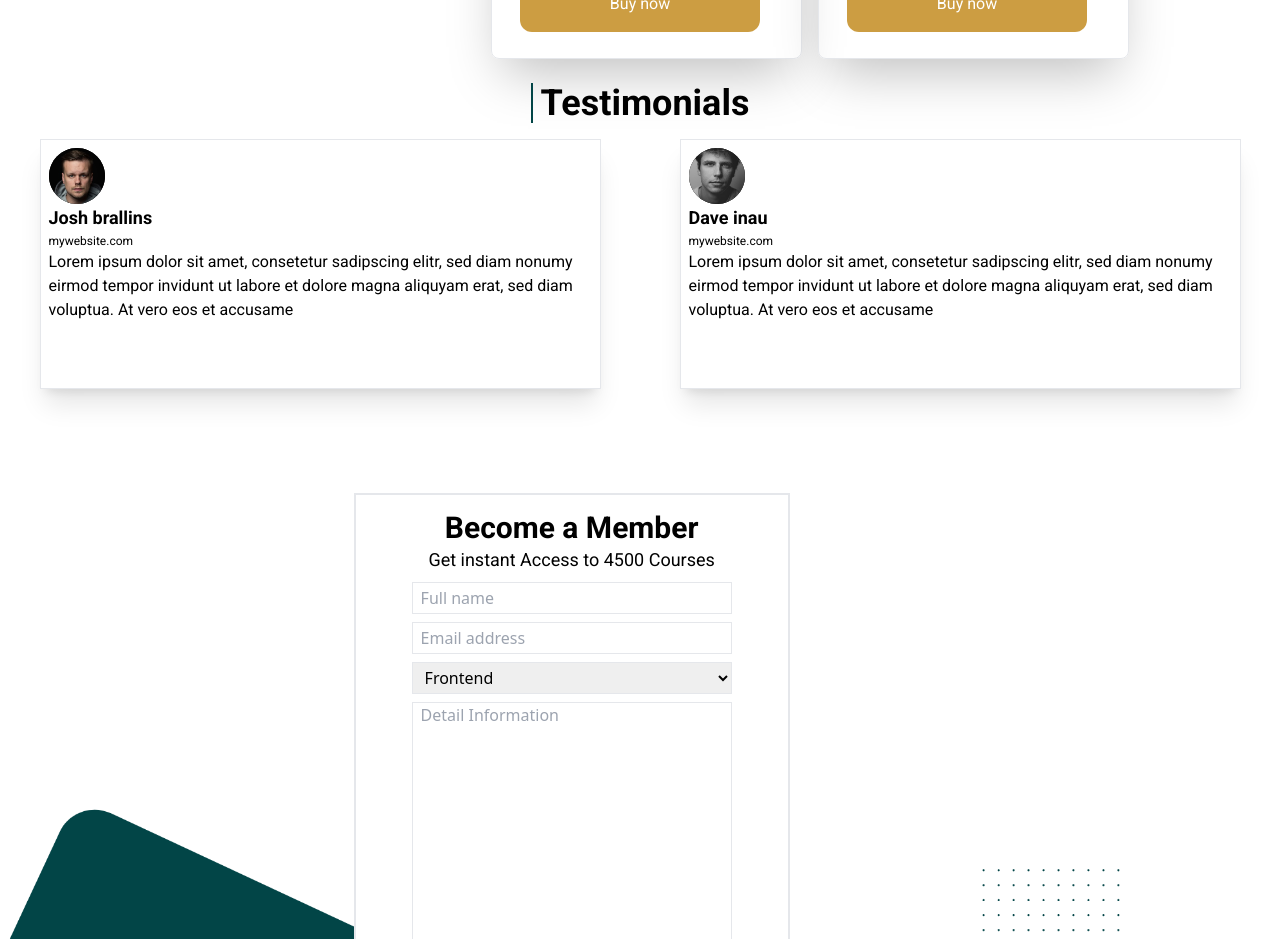
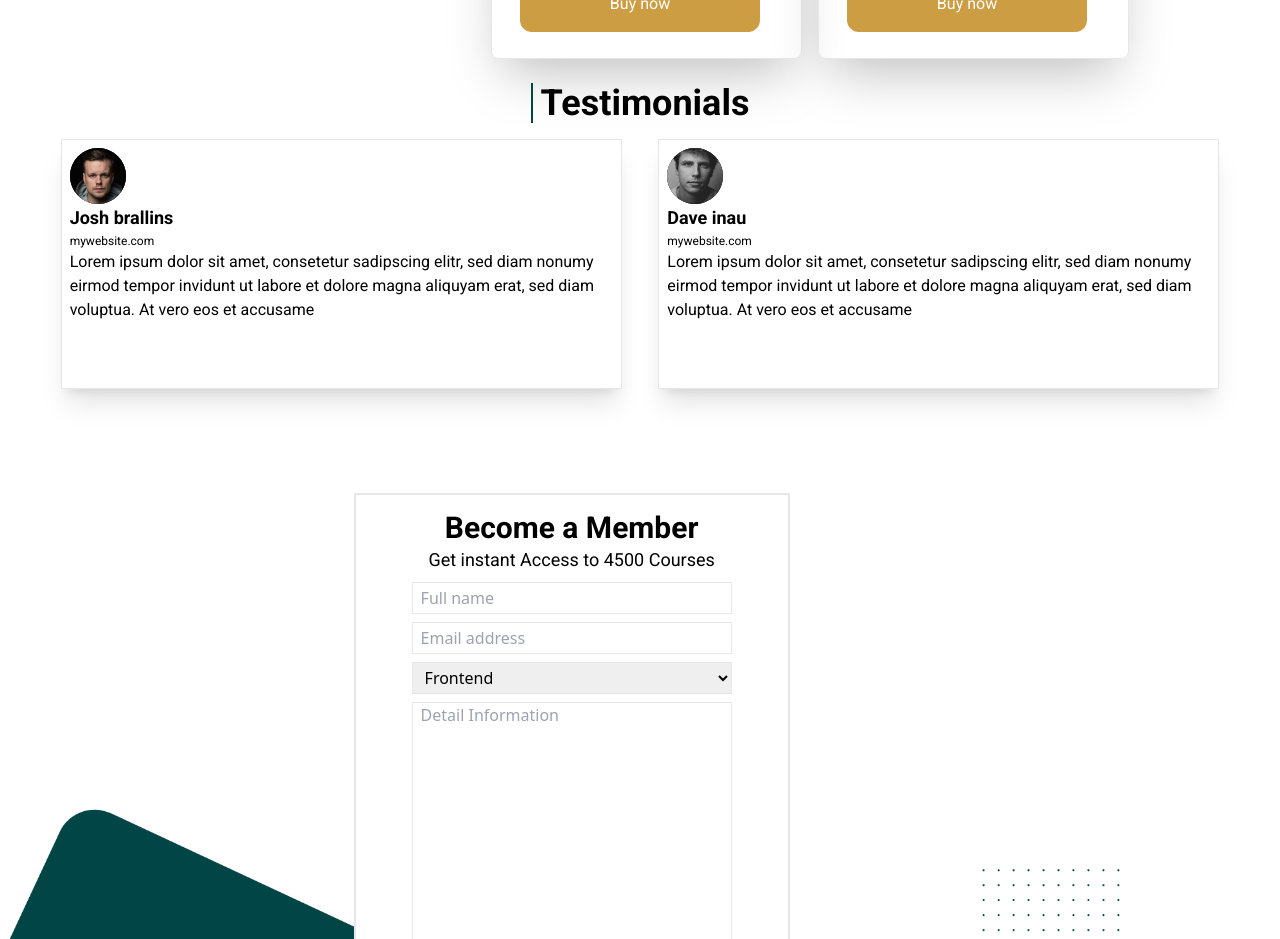
Before and after one commit to shakiltha/eLearning-landing_page, a React (Vite) app: page / in a window 1280 px wide. Shown: the part 2500-3439 px from the top of the page. Built offline with nearby package versions, Linux system fonts and the light colour scheme.

Commit message:
first card negative margin 3

```diff
--- a/src/components/Testimonials.jsx
+++ b/src/components/Testimonials.jsx
@@ -10,7 +10,7 @@ const Testimonials = () => {
         </h3>
       </section>
       <div className="md:flex">
-        <section className="w-[350px] h-[250px] lg:w-[561px]  mx-auto border shadow-xl mt-4 p-2">
+        <section className="w-[350px] h-[250px] lg:w-[561px]  mx-auto border shadow-xl mt-4 p-2 xl:-mr-6">
           <div>
             <img src={profile1} alt="" />
             <h4 className="roboto-bold text-lg">Josh brallins</h4>
```
